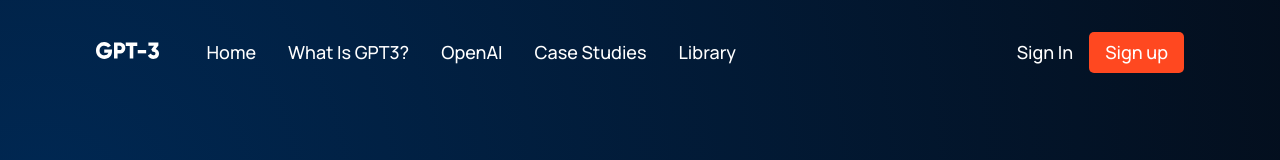
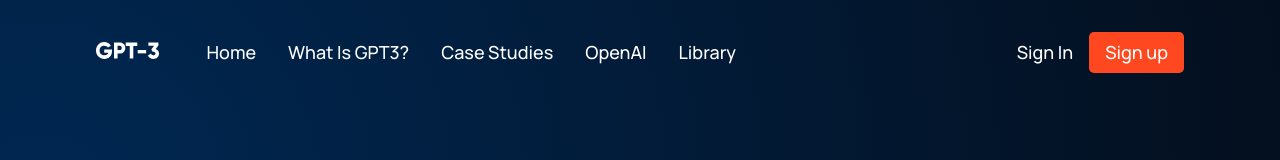
Before and after one commit to amannnnnyyyy/gpt3-jsm, a React (Create React App) app: page / in a window 1280 px wide. Shown: the top 160 px of the page. Built offline with nearby package versions, Linux system fonts and the light colour scheme.

Commit message:
navbar correction

```diff
--- a/src/components/navbar/Navbar.jsx
+++ b/src/components/navbar/Navbar.jsx
@@ -9,8 +9,8 @@
   return(<>
   <p><a href='#home'>Home</a></p>
           <p><a href='#wgpt3'>What is GPT3?</a></p>
+          <p><a href='#features'>Case Studies</a></p>
           <p><a href='#possibility'>OpenAI</a></p>
-          <p><a href='#features'>Case Studies</a></p>
           <p><a href='#blog'>Library</a></p>
   </>)
 }
```
